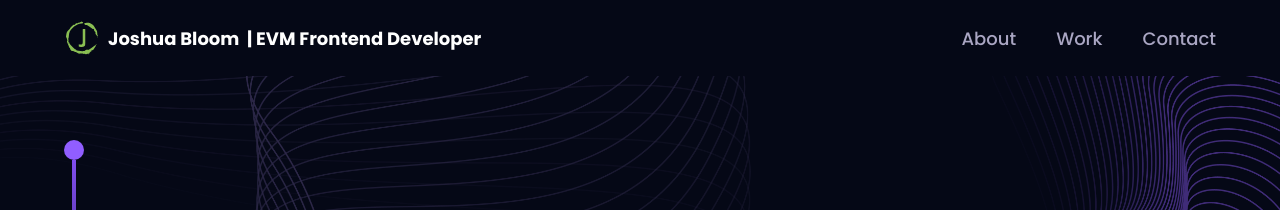
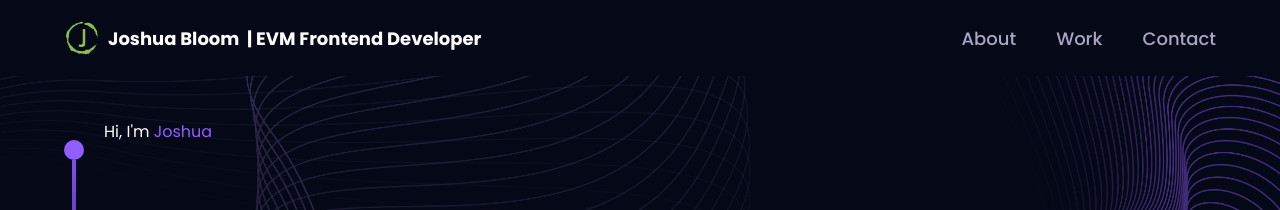
Before and after one commit to bytesdruid/frontend-portfolio, a React (Vite) app: page / in a window 1280 px wide. Shown: the top 210 px of the page. Built offline with nearby package versions, Linux system fonts and the light colour scheme.

Commit message:
progressed hero

```diff
--- a/src/components/Hero.jsx
+++ b/src/components/Hero.jsx
@@ -12,6 +12,11 @@ const Hero = () => {
           <div className="w-5 h-5 rounded-full bg-[#915eff]" />
           <div className="w-1 sm:h-80 h-40 violet-gradient" />
         </div>
+        <div>
+          <h1>
+            Hi, I'm <span className="text-[#915eff]">Joshua</span>
+          </h1>
+        </div>
       </div>
     </section>
   );
```
